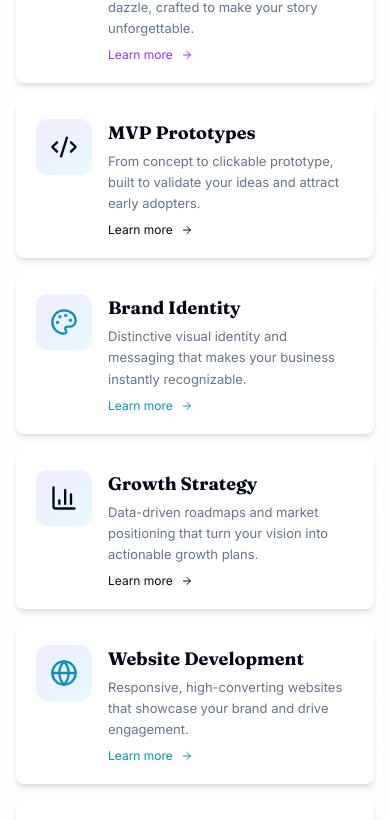
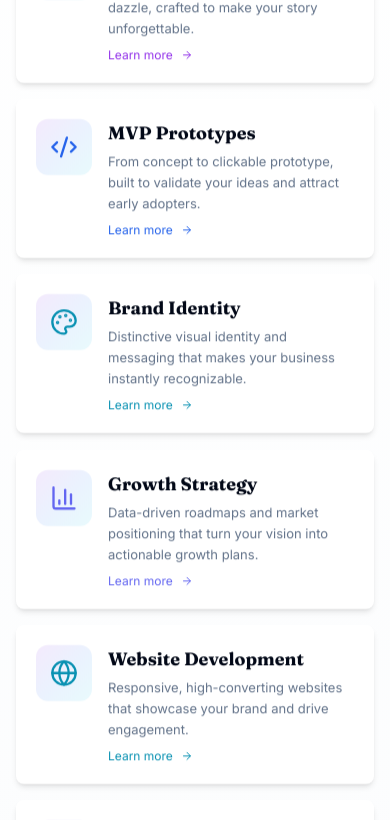
Before and after one commit to bsegev/nextstage-3.0, a Next.js app: page / in a window 390 px wide. Shown: the part 3365-4185 px from the top of the page. Built offline with nearby package versions, Linux system fonts and the light colour scheme.

Commit message:
fix: optimize services section for mobile performance

```diff
--- a/app/components/services.tsx
+++ b/app/components/services.tsx
@@ -97,39 +97,31 @@ const services = [
 
 export function Services() {
   const sectionRef = useRef(null)
-  const isInView = useInView(sectionRef, { amount: 0.3, once: true })
+  const isInView = useInView(sectionRef, {
+    amount: "some",
+    margin: "0px 0px -20% 0px",
+    once: true
+  })
 
   const containerVariants = {
     hidden: { opacity: 0 },
     visible: {
       opacity: 1,
       transition: {
-        staggerChildren: 0.1,
-        delayChildren: 0.2
-      }
-    }
-  }
-
-  const headerVariants = {
-    hidden: { opacity: 0, y: 20 },
-    visible: {
-      opacity: 1,
-      y: 0,
-      transition: {
-        duration: 0.8,
-        ease: [0.22, 1, 0.36, 1]
+        duration: 0.4,
+        ease: "easeOut"
       }
     }
   }
 
   const cardVariants = {
-    hidden: { opacity: 0, y: 20 },
+    hidden: { opacity: 0, y: 10 },
     visible: {
       opacity: 1,
       y: 0,
       transition: {
-        duration: 0.6,
-        ease: [0.22, 1, 0.36, 1]
+        duration: 0.3,
+        ease: "easeOut"
       }
     }
   }
@@ -142,10 +134,7 @@ export function Services() {
         animate={isInView ? "visible" : "hidden"}
         variants={containerVariants}
       >
-        <motion.div
-          className="flex flex-col items-center justify-center space-y-4 text-center mb-12"
-          variants={headerVariants}
-        >
+        <div className="flex flex-col items-center justify-center space-y-4 text-center mb-12">
           <div className="space-y-2 max-w-3xl">
             <div className="inline-block rounded-lg bg-gradient-to-r from-purple-600/10 via-blue-500/10 to-cyan-400/10 px-3 py-1 text-sm">
               What NextStage Builds For You
@@ -158,15 +147,20 @@ export function Services() {
               I&apos;ll help you create assets that resonate and strategies that stick.
             </p>
           </div>
-        </motion.div>
+        </div>
         <div className="grid grid-cols-1 sm:grid-cols-2 lg:grid-cols-3 gap-4 max-w-7xl mx-auto">
           {services.map((service, index) => {
-            const colorClass = `text-${service.color}-${service.color === "indigo" ? "500" : "600"}`
+            const colorClass = service.color === "purple" ? "text-purple-600"
+              : service.color === "blue" ? "text-blue-600"
+              : service.color === "cyan" ? "text-cyan-600"
+              : "text-indigo-500"
             return (
               <motion.div
                 key={index}
                 variants={cardVariants}
+                custom={index}
                 className="group relative overflow-hidden rounded-lg bg-white p-5 shadow-md transition-all hover:shadow-lg"
+                style={{ willChange: "opacity, transform" }}
               >
                 <div className="flex gap-4">
                   <div className="flex-shrink-0">
@@ -189,6 +183,7 @@ export function Services() {
           <motion.div
             variants={cardVariants}
             className="group relative overflow-hidden rounded-lg bg-gradient-to-br from-purple-600/[0.04] via-blue-500/[0.04] to-cyan-400/[0.04] p-8 md:p-10 col-span-full lg:col-span-3 flex items-center justify-center hover:from-purple-600/[0.08] hover:via-blue-500/[0.08] hover:to-cyan-400/[0.08] transition-all duration-300"
+            style={{ willChange: "opacity, transform" }}
           >
             <div className="text-center">
               <p className="text-2xl font-serif mb-3 bg-clip-text text-transparent bg-gradient-to-r from-purple-600 via-blue-500 to-cyan-400">And More...</p>
```
